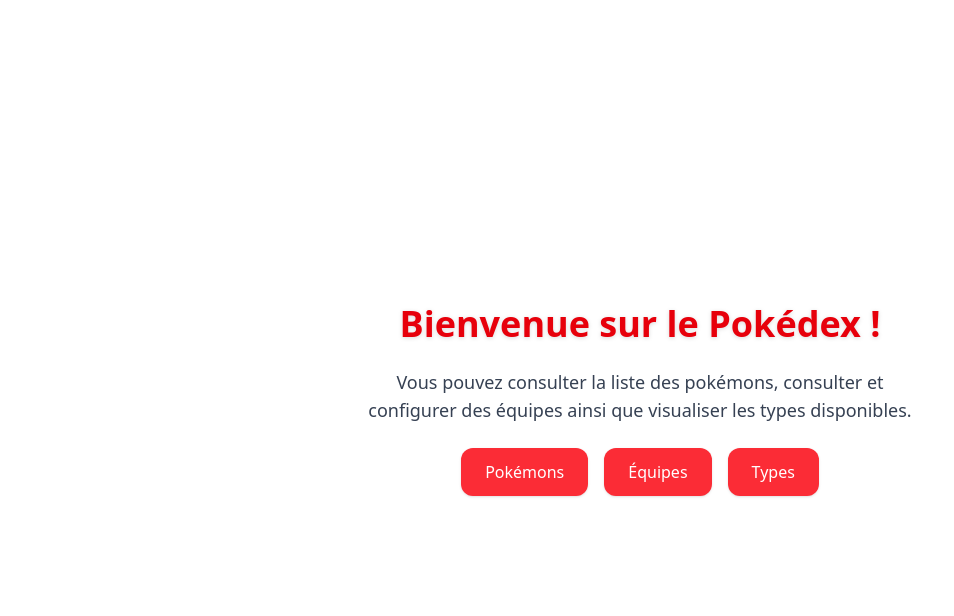
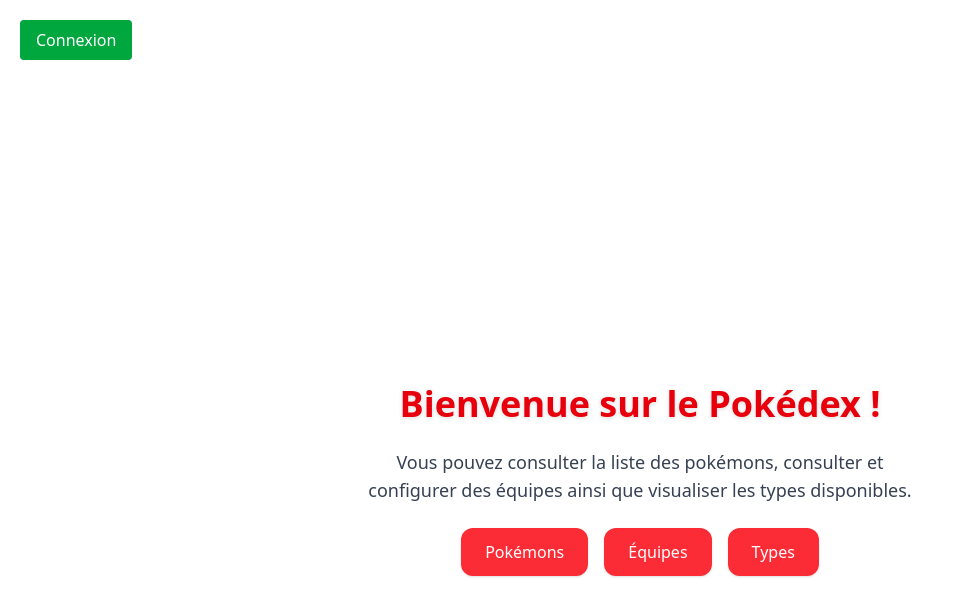
Before and after one commit to DavidDuhem/Web_Pokedex, a SvelteKit app in the folder client/: page / in a window 1280 px wide. Shown: the top 616 px of the page, without its empty margins (0-954 px from the left). Built offline with nearby package versions, Linux system fonts and the light colour scheme.

Commit message:
Improve back button to work on all pages except home dynamically

```diff
--- /dev/null
+++ b/client/src/routes/+layout.js
@@ -0,0 +1,13 @@
+/** @type {import('./$types').LayoutLoad} */
+export function load({ url }) {
+  const path = url.pathname;
+
+  // Logique de backHref ici
+  let backHref = "/";
+  if (path.startsWith("/teams/")) backHref = "/teams";
+  else if (path.startsWith("/pokemons/")) backHref = "/pokemons";
+
+  const showBack = path !== "/";
+
+  return { backHref, showBack };
+}
--- a/client/src/routes/+layout.svelte
+++ b/client/src/routes/+layout.svelte
@@ -1,7 +1,16 @@
 <script>
-	import '../app.css';
+  import "../app.css";
+  import BackButton from "../lib/components/basics/BackButton.svelte";
+  import ConnexionButton from "../lib/components/basics/ConnexionButton.svelte";
 
-	let { children } = $props();
+  export let data;
 </script>
 
-{@render children()}
+<header class="flex justify-between items-center p-5">
+  {#if data.showBack}
+    <BackButton href={data.backHref} />
+  {/if}
+  <ConnexionButton />
+</header>
+
+<slot />
--- a/client/src/routes/teams/+page.svelte
+++ b/client/src/routes/teams/+page.svelte
@@ -105,7 +105,7 @@
   }
 </script>
 
-<BackButton href="/" />
+<!-- <BackButton href="/" /> -->
 
 <div class="max-w-4xl mx-auto mt-8 px-4">
   <h1 class="text-3xl font-bold text-red-600 mb-4">Mes Équipes</h1>
--- a/client/src/routes/teams/[id]/+page.svelte
+++ b/client/src/routes/teams/[id]/+page.svelte
@@ -48,10 +48,10 @@
   }
 </script>
 
-<div class="flex justify-between items-center p-5">
+<!-- <div class="flex justify-between items-center p-5">
   <BackButton href="/teams" />
   <ConnexionButton />
-</div>
+</div> -->
 
 {#if data.error}
   <p>Erreur : {data.error}</p>
```
